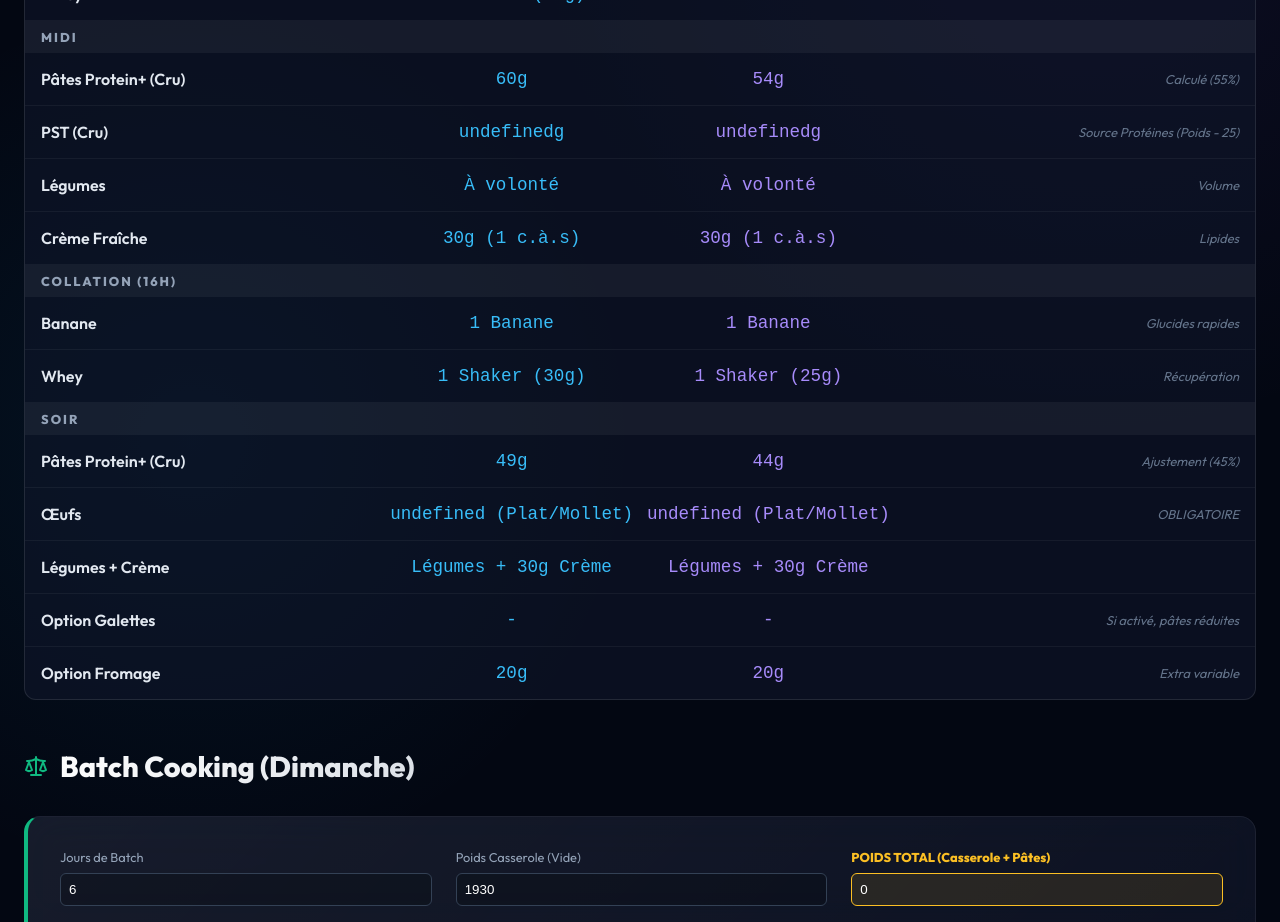
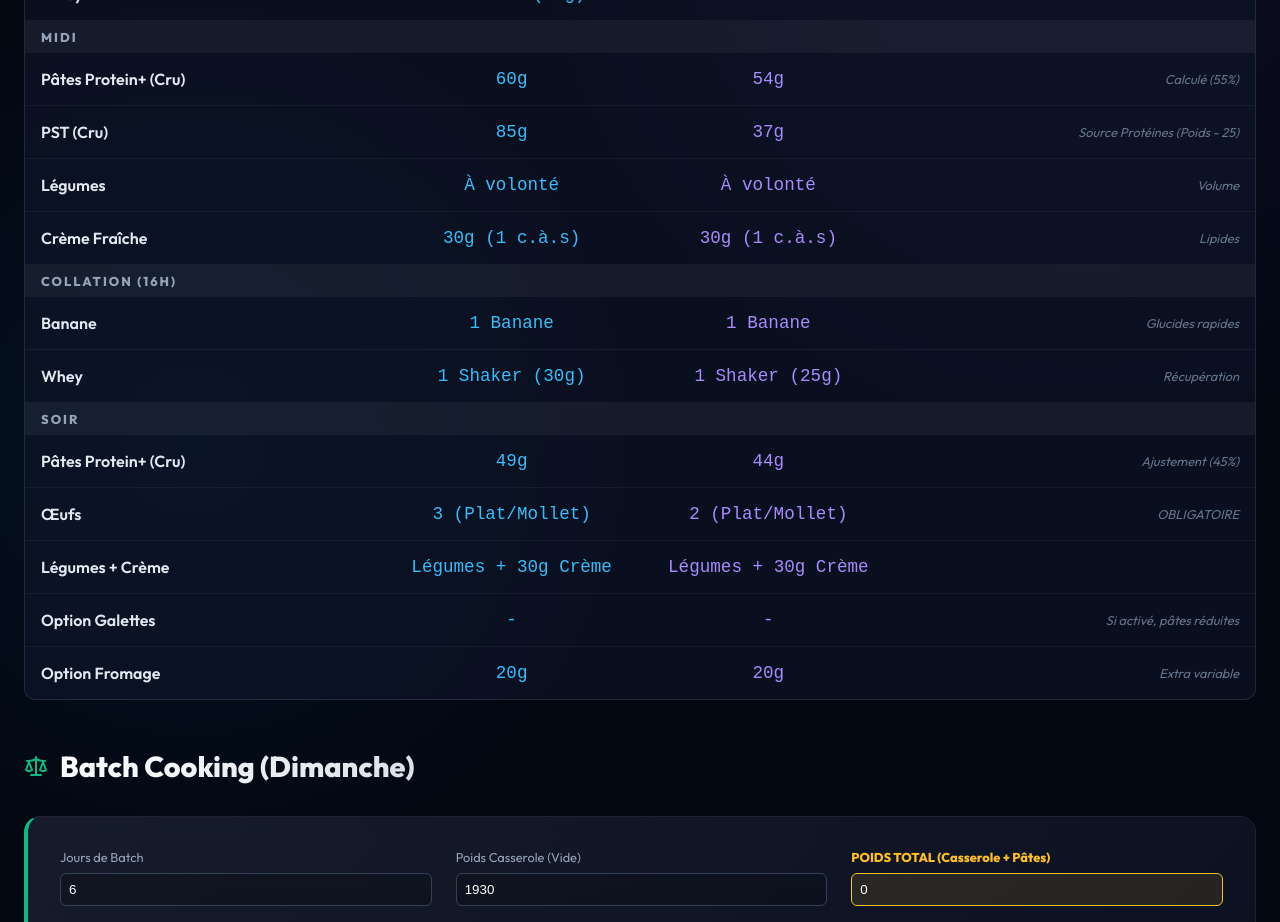
Before and after one commit to Karmadibsa/OptiCal-Center, a React (Vite) app: page /smart-diet in a window 1280 px wide. Shown: the part 960-1882 px from the top of the page. Built offline with nearby package versions, Linux system fonts and the light colour scheme.

Commit message:
Update quantity references for PST and eggs

```diff
--- a/src/components/SmartDiet.jsx
+++ b/src/components/SmartDiet.jsx
@@ -315,8 +315,8 @@ const SmartDiet = ({ csvData }) => {
                 />
                 <PlanRow
                     label="PST (Cru)"
-                    axelVal={`${resAxel.pst_qty_per_meal}g`}
-                    priscaVal={`${resPrisca.pst_qty_per_meal}g`}
+                    axelVal={`${resAxel.pst_qty}g`}
+                    priscaVal={`${resPrisca.pst_qty}g`}
                     note="Source Protéines (Poids - 25)"
                 />
                 <PlanRow
@@ -357,8 +357,8 @@ const SmartDiet = ({ csvData }) => {
                 />
                 <PlanRow
                     label="Œufs"
-                    axelVal={`${resAxel.oeuf_qty} (Plat/Mollet)`}
-                    priscaVal={`${resPrisca.oeuf_qty} (Plat/Mollet)`}
+                    axelVal={`${resAxel.oeuf_qty_per_meal} (Plat/Mollet)`}
+                    priscaVal={`${resPrisca.oeuf_qty_per_meal} (Plat/Mollet)`}
                     note="OBLIGATOIRE"
                 />
                 <PlanRow
```
